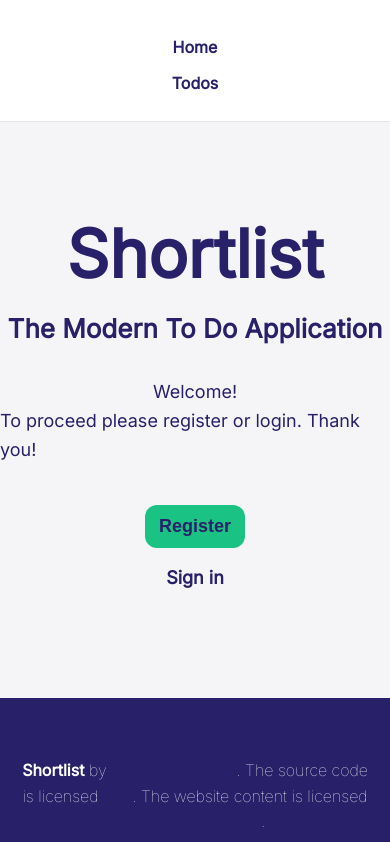
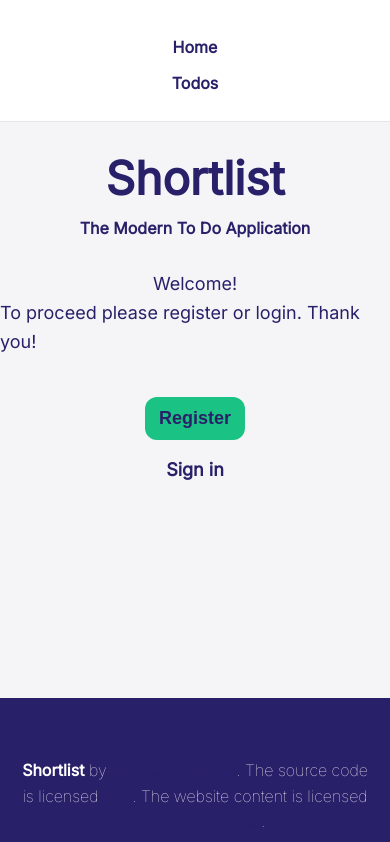
Before and after one commit to conuko/tasks-and-goals, a React (Vite) app: page / in a window 390 px wide. Built offline with nearby package versions, Linux system fonts and the light colour scheme.

Commit message:
style: add media queries for typo and navbar

```diff
--- a/src/styles/base/_typography.scss
+++ b/src/styles/base/_typography.scss
@@ -27,3 +27,21 @@ body {
 .small-text {
   font-size: 1.6rem;
 }
+
+@media screen and (max-width: 768px) {
+  .header-large {
+    font-size: 4.6rem;
+  }
+  .header-primary {
+    font-size: 2.6rem;
+  }
+  .header-secondary {
+    font-size: 1.6rem;
+  }
+  .body-text {
+    font-size: 1.6rem;
+  }
+  .small-text {
+    font-size: 1.4rem;
+  }
+}
--- a/src/styles/layout/_navbar.scss
+++ b/src/styles/layout/_navbar.scss
@@ -33,6 +33,7 @@
   .navbar {
     flex-direction: column;
     padding: 2.5rem 1rem;
+    margin-bottom: 2rem;
   }
   .navbar__list {
     flex-direction: column;
```
